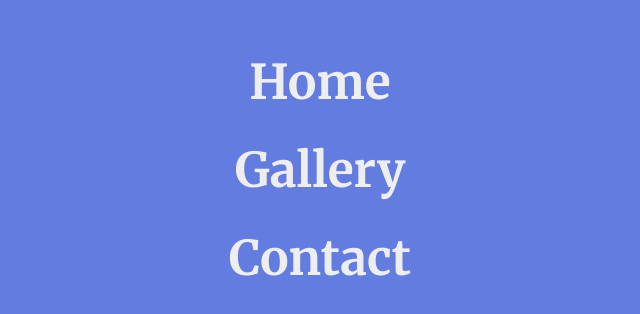
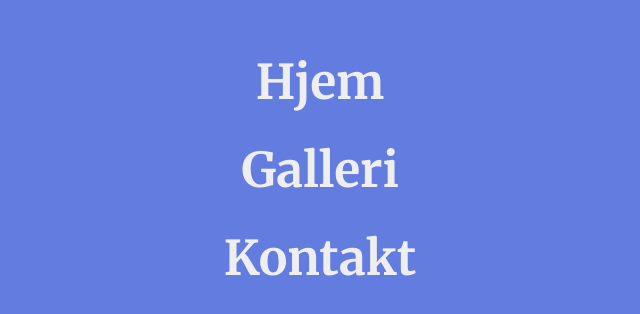
Before and after one commit to dzsozef13/Vesterhavsgruppen, a Vue app in the folder vester-app/: page /nav in a window 1280 px wide. Shown: the part 214-528 px from the top of the page, without its empty margins (320-960 px from the left). Built offline with nearby package versions, Linux system fonts and the light colour scheme; a web font is replaced by a local one.

Commit message:
translated english to danish

```diff
--- a/vester-app/src/App.vue
+++ b/vester-app/src/App.vue
@@ -10,9 +10,9 @@
         <v-img width="240px" id="logo" :src="require('./assets/logo.svg')"></v-img>
       </div>
       <div class="hidden-sm-and-down links">
-        <router-link :to= links.route01 >Home</router-link>
-        <router-link :to= links.route02 >Gallery</router-link>
-        <router-link :to= links.route03 >Contacts</router-link>
+        <router-link :to= links.route01 >Hjem</router-link>
+        <router-link :to= links.route02 >Galleri</router-link>
+        <router-link :to= links.route03 >Kontakt</router-link>
 
         <v-btn id="square-button" v-on:click="test()"
             dark
@@ -41,7 +41,7 @@
     <v-container style="max-width: unset; margin:0;" id="footer">
       <v-row id="inner-footer">
         <v-col lg="5" sm="12" class="column-footer" id="first-column">
-              <h1>Follow us!</h1>
+              <h1>Følg os!</h1>
               <div id="fb">
               <v-icon style="font-size: 3em; color: #637CDF;">fab fa-facebook</v-icon>
               <p id="pad">FACEBOOK</p>
@@ -52,7 +52,7 @@
         <v-col lg="7" sm="12" class="column-footer">
           <div id="sponsor">
             <v-img id="sponsor-logo" :src="require('../src/assets/ok-logoo.svg')"></v-img>
-            <h1 id="pad">Our sponsors</h1>
+            <h1 id="pad">Vores sponsorer</h1>
           </div>
           <p>Hver gang nogen bestiller et OK-kort gennem os og hver gang man tanker benzin eller diesel på et kort, der er tilknyttet vores aftale.
             Hvis du er interesseret i at støtte os på denne måde, kan du skrive til inge.thisgaard@mail.dk eller tale med en leder til vores spejdermøder.</p>
@@ -78,7 +78,7 @@ export default {
         route03: "/contact",
       },
       viewChanger: {
-        text: "For Members",
+        text: "For medlemmer",
         index: 0,
       }
     }
@@ -93,14 +93,14 @@ export default {
         console.log("yay");
         this.$router.push("/news");
         this.links.route01 = "/news";
-        this.viewChanger.text = "For Visitors";
+        this.viewChanger.text = "For besøgende";
         this.viewChanger.index = 1;
       }
       else {
         console.log("shehs");
         this.$router.push("/");
         this.links.route01 = "/";
-        this.viewChanger.text = "For Members";
+        this.viewChanger.text = "For medlemmer";
         this.viewChanger.index = 0;
       }
 
--- a/vester-app/src/views/About.vue
+++ b/vester-app/src/views/About.vue
@@ -9,7 +9,7 @@
           </v-col>
           <v-col lg="6" sm="12" align="center" >
             <div class="main-img">
-              <ImageFrame ttlText='"Friendship' filename="abousus.png"/>
+              <ImageFrame ttlText='"Venskab' filename="abousus.png"/>
             </div>
           </v-col>
         </v-row>
@@ -30,7 +30,7 @@
           <v-row align="center">
             <v-col lg="4" md="6" sm="12" align="center">
               <div class="main-img" >
-              <ImageFrame ttlText='"Experience' filename="Tydal.jpg"/>
+              <ImageFrame ttlText='"Erfaring' filename="Tydal.jpg"/>
             </div>
             </v-col>
 
@@ -85,7 +85,7 @@
           <v-row align="center">
             <v-col lg="5" sm="12" align="center">
               <div class="main-img" id="desktop-padding">
-              <ImageFrame ttlText='"Uniforms' filename="uniforms.jpg"/>
+              <ImageFrame ttlText='"Uniform' filename="uniforms.jpg"/>
             </div>
             </v-col>
           </v-row>
--- a/vester-app/src/views/Contact.vue
+++ b/vester-app/src/views/Contact.vue
@@ -4,7 +4,7 @@
   <v-container fluid class="section-contact"  style="max-width: unset; margin:0;" >
       <v-row align="center">
         <v-col lg="12" data-aos="fade-right" data-aos-once="true" data-aos-duration="1000" data-aos-easing="ease-in-out">
-          <Title color="#303960" ttlText="Contact"/>
+          <Title color="#303960" ttlText="Kontakt"/>
           <Paragraph color="#303960" prgText="Vesterhavsgruppens ledelse"/>
         </v-col>
         <v-col class="workers" lg="12" >
--- a/vester-app/src/views/Gallery.vue
+++ b/vester-app/src/views/Gallery.vue
@@ -198,7 +198,7 @@
         <v-container fluid class="section-gallery" id="external" style="max-width: unset; margin:0;">
             <v-row align="center">
                 <v-col lg="12" sm="12" align="center"  data-aos="fade-right" data-aos-once="true" data-aos-duration="1000" data-aos-easing="ease-in-out">
-                    <h1>External websites with pictures from our scouts meetings!</h1>
+                    <h1 style="color:#303960">Eksterne hjemmesider med billeder fra vores spejder møder!</h1>
                 </v-col>
             </v-row>
             <v-row style="margin:0; padding:0" >
--- a/vester-app/src/views/Home.vue
+++ b/vester-app/src/views/Home.vue
@@ -50,7 +50,7 @@
       </v-col>
       <v-col lg="4" sm="12">
         <div>
-          <ImageFrame ttlText='"Community' filename="thumbnail-3.png"/>
+          <ImageFrame ttlText='"Fællesskab' filename="thumbnail-3.png"/>
         </div>
       </v-col>
     </v-row>
@@ -61,16 +61,16 @@
 
           <v-col lg="4" md="6" sm="12" align="center" data-aos="slide-down">
             <v-img class="badge-svg" :src="require('../assets/badge-fire.svg')"></v-img>
-            <p class="badge-text">Adventure</p>
+            <p class="badge-text">Eventyr</p>
           </v-col>
           <v-col lg="4" md="6" sm="12" align="center" data-aos="slide-down">
             <v-img class="badge-svg" :src="require('../assets/badge-forest.svg')"></v-img>
-            <p class="badge-text">Nature</p>
+            <p class="badge-text">Natur</p>
             </v-col>
           <v-col lg="4" md="12" sm="12" align="center" data-aos="slide-down" data-aos-duration="1000" data-aos-easing="ease-in-out">
             <v-img class="badge-svg" :src="require('../assets/badge-hands.svg')" >
             </v-img>
-            <p class="badge-text">Friendship</p>
+            <p class="badge-text">Venskab</p>
           </v-col>
 
     </v-row>
@@ -88,7 +88,7 @@
       </v-col>
       <v-col lg="4" sm="12">
         <div>
-          <ImageFrame ttlText='"Experience' filename="mikro.jpg"/>
+          <ImageFrame ttlText='"Erfaring' filename="mikro.jpg"/>
         </div>
       </v-col>
     </v-row>
--- a/vester-app/src/views/Nav.vue
+++ b/vester-app/src/views/Nav.vue
@@ -18,15 +18,15 @@ export default {
     return {
       routes: [
         {
-          text: 'Home',
+          text: 'Hjem',
           path: '/',
         },
         {
-          text: 'Gallery',
+          text: 'Galleri',
           path: '/gallery',
         },
         {
-          text: 'Contact',
+          text: 'Kontakt',
           path: '/contact',
         }
       ]
--- a/vester-app/src/views/News.vue
+++ b/vester-app/src/views/News.vue
@@ -5,11 +5,11 @@
     <v-row id="mainrow" align="center">
       <v-col lg="6" sm="12" data-aos="fade-right" data-aos-duration="1000" data-aos-easing="ease-in-out" data-aos-once="true">
         <Title color="#303960" ttlText="Nyheder"/>
-        <Paragraph color="#303960" prgText="On this version of the page you can find main news, upcoming events and schedules for members of Vesterhavsgruppen!"/>
+        <Paragraph color="#303960" prgText="På denne side kan du finde hoved nyheder, kommende arrangementer og kalender for medlemmer af Vesterhavsgruppen!"/>
         <ButtonBlue btnText="Kalendar" route="/schedule"/>
       </v-col>
       <v-col lg="6" sm="12">
-          <ImageFrame ttlText='"News' filename="news.jpg"/>
+          <ImageFrame ttlText='"Nyheder' filename="news.jpg"/>
       </v-col>
     </v-row>
   </v-container>
```
